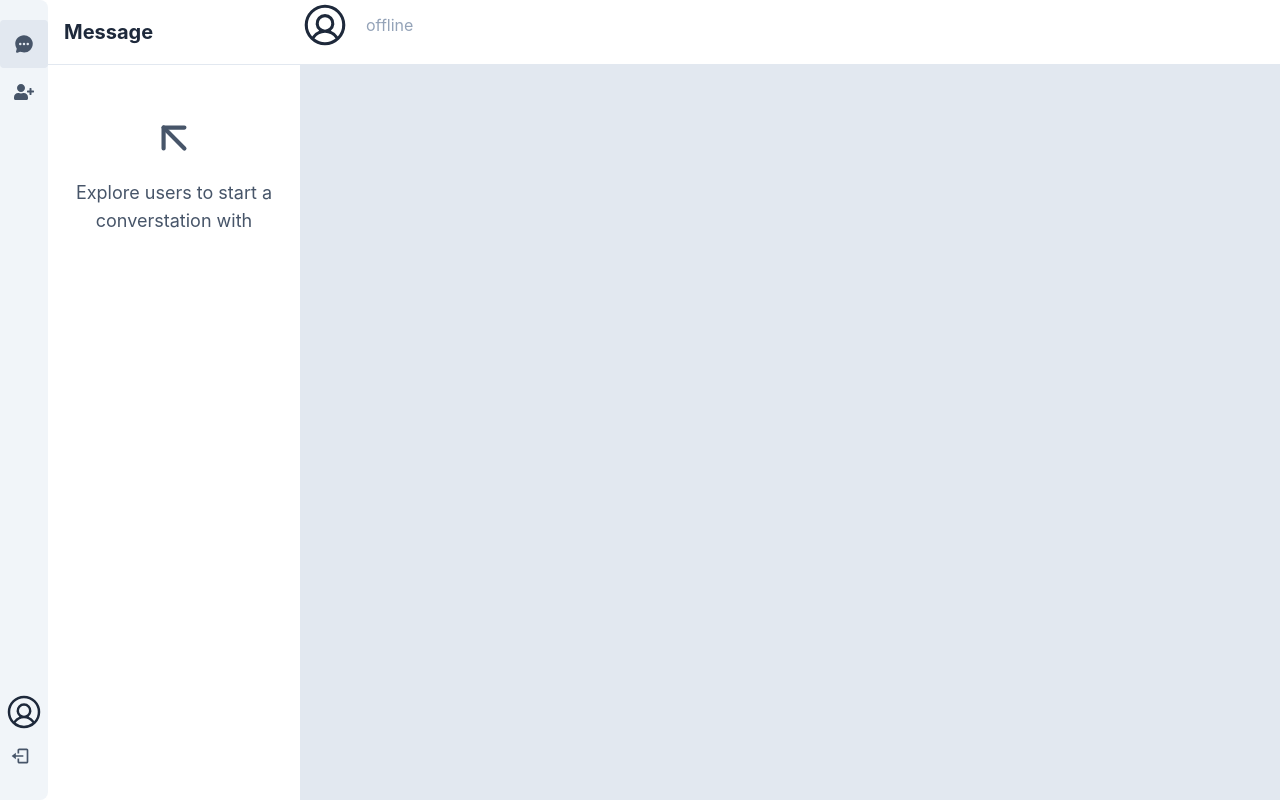
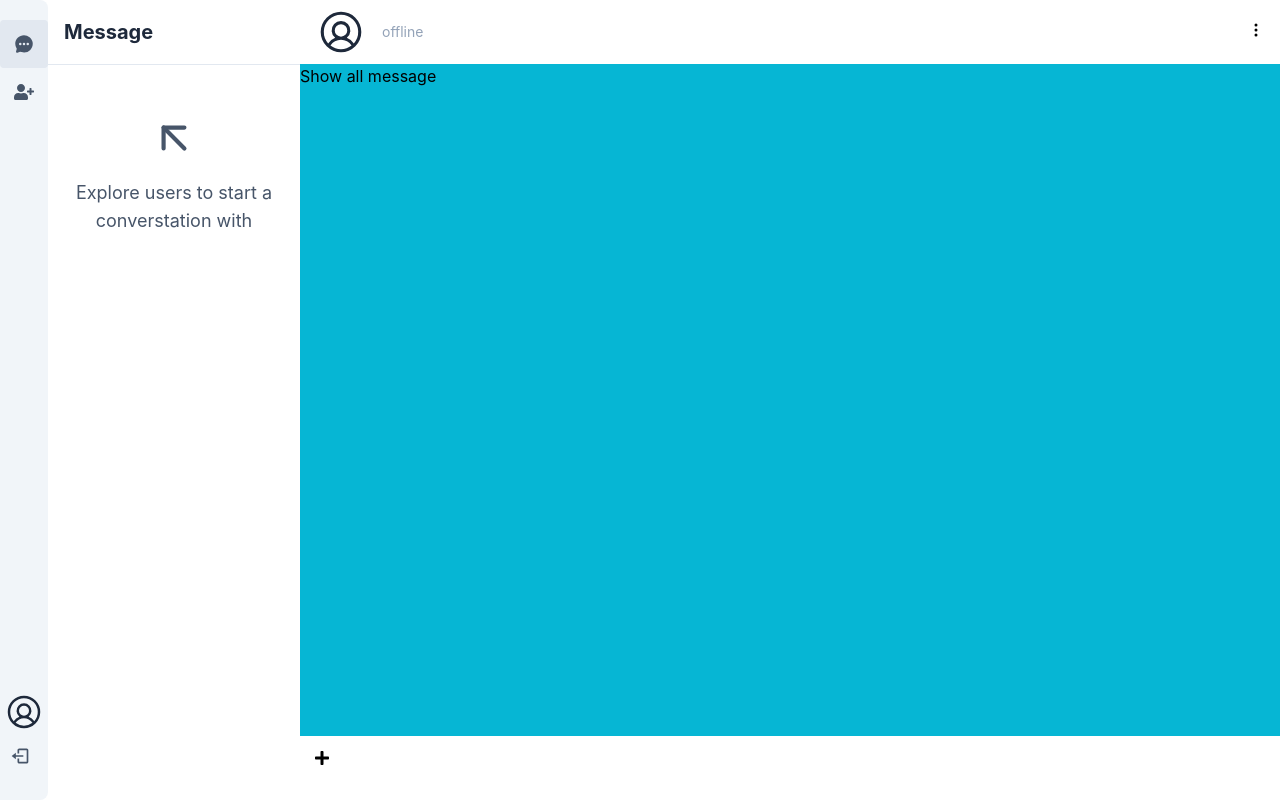
Before and after one commit to GaromaMakure/Chat-App, a React (Create React App) app in the folder client/: page /1 in a window 1280 px wide. Built offline with nearby package versions, Linux system fonts and the light colour scheme; no server answers.

Commit message:
updating message page

```diff
--- a/client/src/components/MessagePage.js
+++ b/client/src/components/MessagePage.js
@@ -1,8 +1,11 @@
 import React from "react";
 import { useEffect, useState } from "react";
 import { useSelector } from "react-redux";
-import { useParams } from "react-router-dom";
+import { Link, useParams } from "react-router-dom";
 import Avatar from "./Avatar";
+import { BsThreeDotsVertical } from "react-icons/bs";
+import { FaAngleLeft } from "react-icons/fa";
+import { FaPlus } from "react-icons/fa";
 const MessagePage = () => {
   const params = useParams();
   const socketConnection = useSelector(
@@ -28,8 +31,11 @@ const MessagePage = () => {
   }, [socketConnection, params?.userId, user]);
   return (
     <div>
-      <header className="sticky top-0 h-16 bg-white ">
+      <header className="sticky top-0 h-16 bg-white flex justify-between items-center px-4 ">
         <div className="flex items-center gap-4 ">
+          <Link to={"/"} className="lg:hidden">
+            <FaAngleLeft size={25} />
+          </Link>
           <div>
             <Avatar
               width={50}
@@ -40,8 +46,10 @@ const MessagePage = () => {
             />
           </div>
           <div>
-            <h3 className="font-semibold text-lg my-0">{dataUser?.name}</h3>
-            <p className="-my-2">
+            <h3 className="font-semibold text-lg my-0 text-ellipsis line-clamp-1">
+              {dataUser?.name}
+            </h3>
+            <p className="-my-2 text-sm">
               {dataUser.online ? (
                 <span className="text-primary">online</span>
               ) : (
@@ -50,7 +58,24 @@ const MessagePage = () => {
             </p>
           </div>
         </div>
+        <div>
+          <button className="cursor-pointer hover:text-primary">
+            <BsThreeDotsVertical />
+          </button>
+        </div>
       </header>
+      {/* show all messages */}
+      <section className="h-[calc(100vh-128px)]  bg-cyan-500 overflow-x-hidden overflow-y-scroll scrollbar">
+        Show all message
+      </section>
+      {/* send message */}
+      <section className="h-16 bg-white ">
+        <div className="flex justify-center items-center w-11 h-11 rounded-full hover:bg-primary hover:text-white">
+          <button>
+            <FaPlus />
+          </button>
+        </div>
+      </section>
     </div>
   );
 };
```
